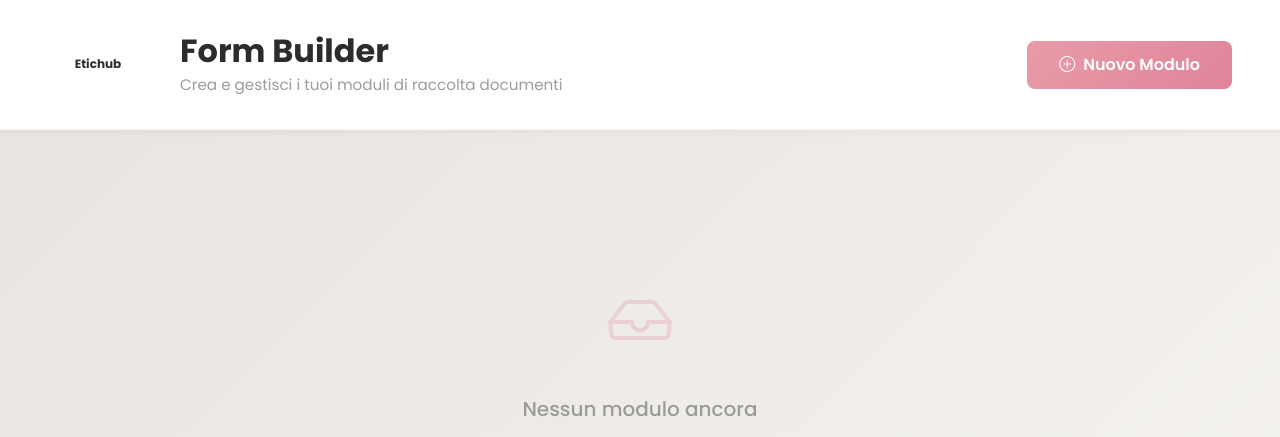
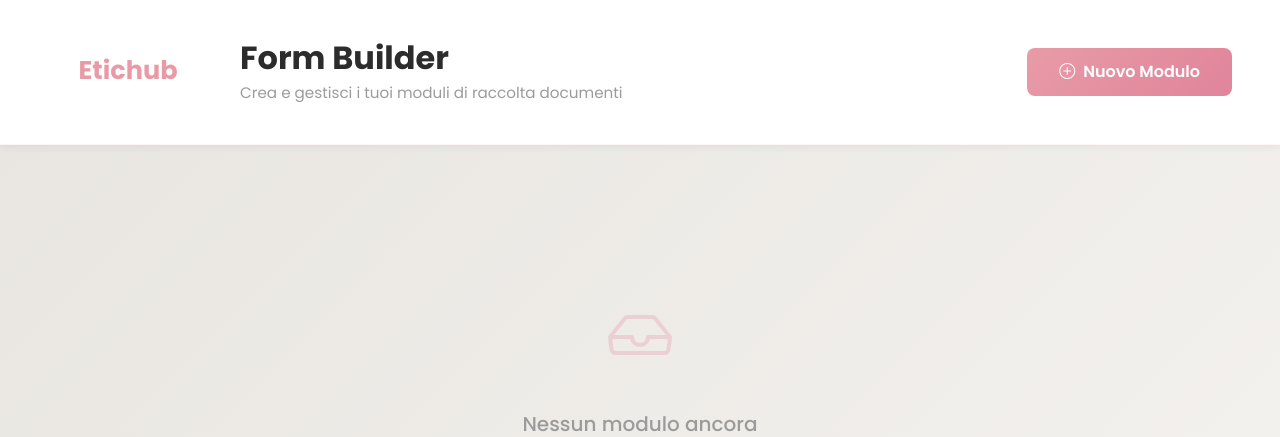
Before and after one commit to RazorCopter/eh-moduli, a Django app: page /modules/admin/builder/ in a window 1280 px wide. Shown: the top 437 px of the page. Run offline with Django 4.2, Linux system fonts and the light colour scheme; the visitor is signed in with stand-in values (Sample User, id 1); data that the repository does not hold is empty.

Commit message:
style: Increase logo size and use Etichub brand color in dashboard

```diff
--- a/modules/templates/modules/admin/builder_list.html
+++ b/modules/templates/modules/admin/builder_list.html
@@ -205,8 +205,8 @@
     <div class="header">
         <div class="header-top">
             <div class="logo-section">
-                <svg style="height: 50px; width: auto;" viewBox="0 0 200 100" xmlns="http://www.w3.org/2000/svg">
-                    <text x="50%" y="50%" text-anchor="middle" dominant-baseline="middle" font-family="Poppins, sans-serif" font-size="24" font-weight="700" fill="#2C2C2C">Etichub</text>
+                <svg style="height: 80px; width: auto;" viewBox="0 0 200 100" xmlns="http://www.w3.org/2000/svg">
+                    <text x="50%" y="50%" text-anchor="middle" dominant-baseline="middle" font-family="Poppins, sans-serif" font-size="32" font-weight="700" fill="#E89BA7">Etichub</text>
                 </svg>
                 <div class="header-title-block">
                     <h1>Form Builder</h1>
```
Also changed, not shown: 2 other files.
